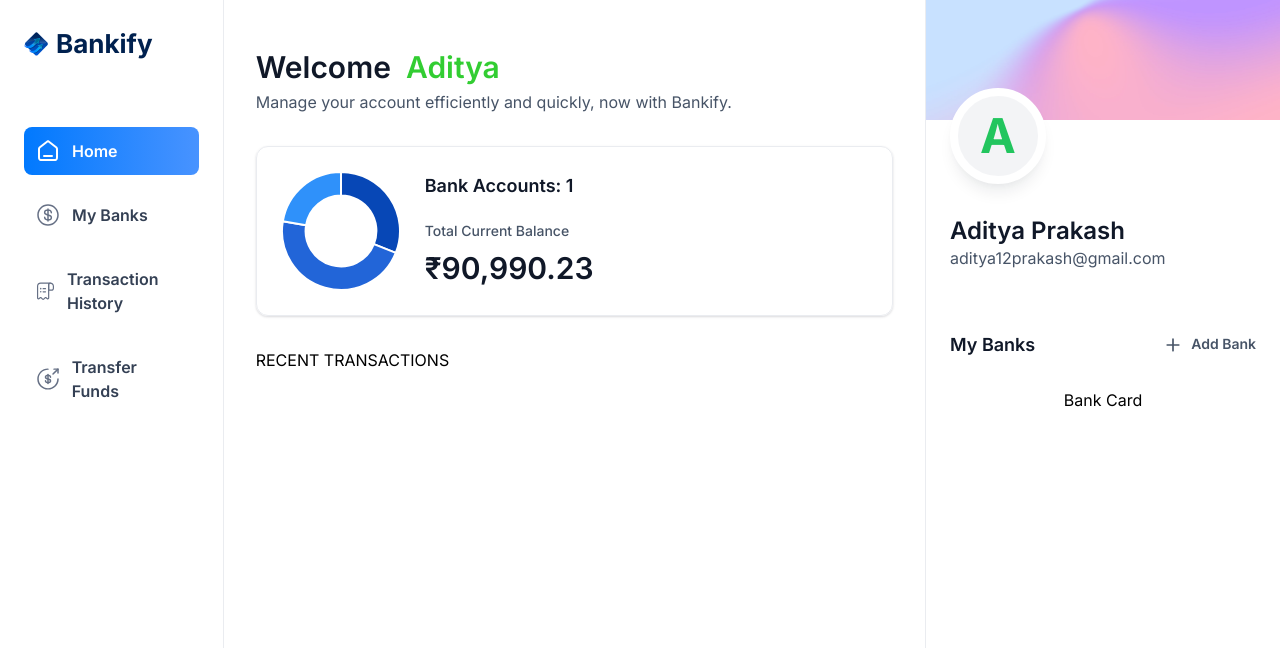
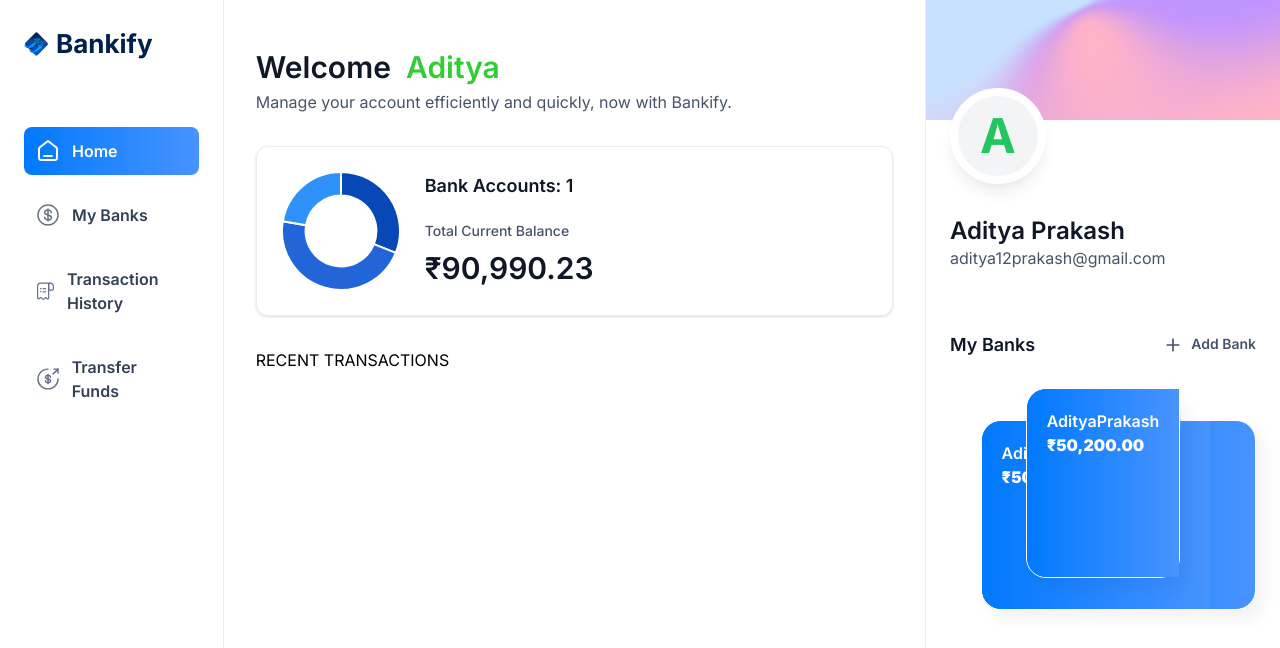
Before and after one commit to aditya-prakash-git/bankify, a Next.js app: page / in a window 1280 px wide. Shown: the top 648 px of the page. Built offline with nearby package versions, Linux system fonts and the light colour scheme.

Commit message:
changes to bankcard

```diff
--- a/app/(root)/page.tsx
+++ b/app/(root)/page.tsx
@@ -2,6 +2,7 @@
 import RightSidebar from '@/components/RightSidebar';
 import TotalBalanceBox from '@/components/TotalBalanceBox';
 import React from 'react'
+
 
 const Home = () => {
 
@@ -33,7 +34,7 @@
 
         <RightSidebar user={loggedIn}
           transactions={[]}
-          banks={[[]]}
+          banks={[{currentBalance: 50200}, {currentBalance: 50200}]}
         />
 
 
--- /dev/null
+++ b/components/BankCard.tsx
@@ -0,0 +1,31 @@
+import React from 'react'
+import Link from 'next/link'
+import { formatAmount } from '@/lib/utils'
+const BankCard = ({account, userName, showBalance = true}: CreditCardProps) => {
+
+  return (
+    <div className="flex flex-col">
+        <Link href="/" className="bank-card">
+            <div className="bank-card_content">
+                <div>
+                    <h1 className="text-16 font-semibold text-white">
+                        {account.name || userName}
+
+
+                    </h1>
+                    <p className="font-ibm-plex-serif font-black text-white">
+                        {formatAmount(account.currentBalance)}
+
+                    </p>
+                    <article className="flex flex-col">
+
+                    </article>
+                </div>
+
+            </div>
+        </Link>
+    </div>
+  )
+}
+
+export default BankCard
--- a/components/RightSidebar.tsx
+++ b/components/RightSidebar.tsx
@@ -1,6 +1,7 @@
 import React from 'react'
 import Link from 'next/link'
 import Image from 'next/image'
+import BankCard from './BankCard'
 const RightSidebar = ({user, transactions, banks}: RightSidebarProps) => {
   return (
     <aside className="right-sidebar"><section className='flex flex-col pb-8'>
@@ -40,11 +41,19 @@
             {banks?.length>0 && (
                 <div className="relative flex flex-1 flex-col items-center justify-center gap-5">
                     <div className='relative z-10'>
-                        Bank Card
+                        <BankCard
+                            key={banks[0].$id}
+                            account={banks[0]}
+                            userName={`${user.firstName}${user.lastName}`}
+                            showBalance={false}/>
                     </div>
                     {banks[1] && (
                         <div className="absolute right-0 top-8 z-0 w-[90%]">
-                            Bank Card 1
+                            <BankCard
+                                key={banks[1].$id}
+                                account={banks[1]}
+                                userName={`${user.firstName}${user.lastName}`}
+                                showBalance={false}/>
 
                         </div>
                     )}
```
